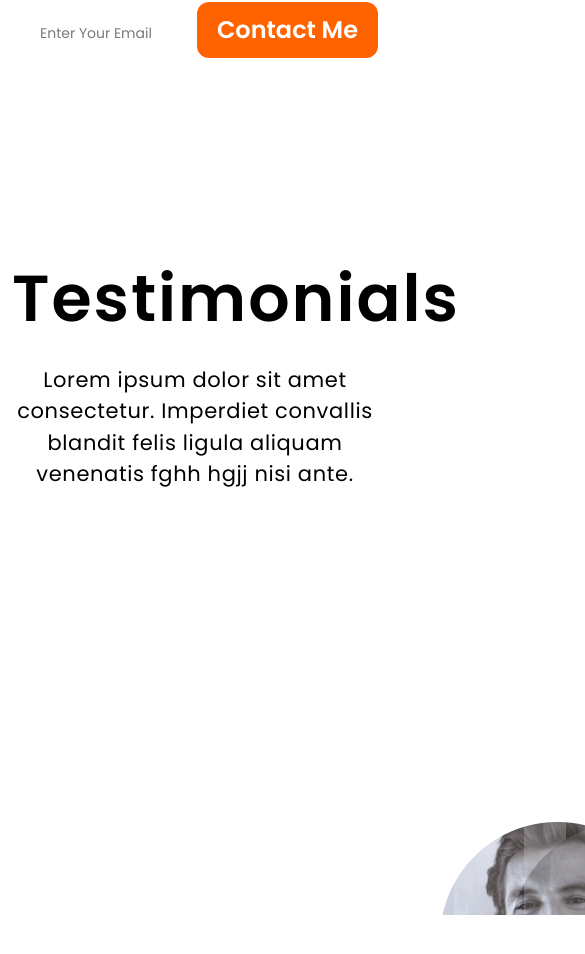
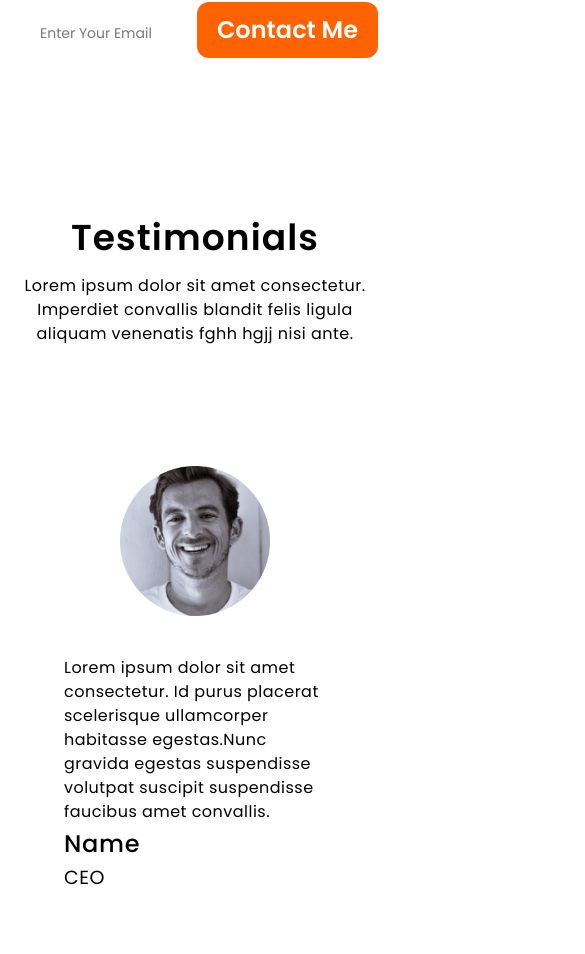
Before and after one commit to blackheart7565/personal-portfolio, a React (Vite) app: page / in a window 390 px wide. Shown: the part 7420-8374 px from the top of the page, 585 px wide, since content can reach past the window. Built offline with nearby package versions, Linux system fonts and the light colour scheme.

Commit message:
feat: add responsiveness to Testimonials section

```diff
--- a/src/components/Home/Testimonials.tsx
+++ b/src/components/Home/Testimonials.tsx
@@ -9,23 +9,23 @@ interface ITestimonialsProps { }
 
 export const Testimonials: FC<ITestimonialsProps> = (): JSX.Element => {
 	return (
-		<section className="xlm:min-h-screen xl:h-screen relative">
-			<div className="flex flex-col items-center justify-center h-full py-28">
+		<section className="xlm:min-h-screen relative">
+			<div className="flex flex-col items-center justify-center h-full py-20">
 				<div className="container">
-					<h1 className="text-[65px] font-semibold tracking-[0.03em] dark:text-white text-black text-center">
+					<h1 className="text-4xl xl:text-[65px] font-semibold tracking-[0.03em] dark:text-white text-black text-center">
 						Testimonials
 					</h1>
-					<p className="text-[21px] tracking-[0.03em] dark:text-white text-black text-center max-w-4xl mx-auto mt-4">
+					<p className="text-base xl:text-[21px] tracking-[0.03em] dark:text-white text-black text-center max-w-4xl mx-auto mt-4">
 						Lorem ipsum dolor sit amet consectetur. Imperdiet convallis blandit felis ligula aliquam venenatis fghh hgjj nisi ante.
 					</p>
 				</div>
 				<Swiper
 					spaceBetween={70}
 					slidesPerView={1}
-					className="w-full h-max px-96 mt-20 testimonialsSwiper"
+					className="w-full h-max px-2 lg:px-40 xl:px-60 2xl:px-96 mt-20 testimonialsSwiper"
 				>
 					<SwiperSlide
-						className="max-h-[345px]"
+						className="xl:max-h-[345px]"
 					>
 						<TestimonialsCard
 							img={"/testimonials-img1.png"}
--- a/src/components/Home/TestimonialsCard.tsx
+++ b/src/components/Home/TestimonialsCard.tsx
@@ -14,16 +14,16 @@ export const TestimonialsCard: FC<ITestimonialsCardProps> = ({
 	ceo,
 }): JSX.Element => {
 	return (
-		<div className="flex items-center bg-white px-14 py-10 gap-10 w-full h-full rounded-xl cursor-pointer">
-			<div className="w-[235px] h-[235px] shrink-0">
+		<div className="flex flex-col sm:flex-row items-center bg-white px-14 py-10 gap-10 w-full h-full rounded-xl cursor-pointer">
+			<div className="w-[150px] h-[150px] lg:w-[235px] lg:h-[235px] shrink-0">
 				<img
 					src={img}
 					alt="testimonials-img1"
 					className="w-full h-full object-cover object-center"
 				/>
 			</div>
-			<div className="flex flex-col text-black">
-				<p className="text-[21px] tracking-[0.03em] text-balance">{description}</p>
+			<div className="flex flex-col text-black gap-1">
+				<p className="sm:text-lg xl:text-[21px] tracking-[0.03em] text-balance">{description}</p>
 				<span className="text-2xl font-medium tracking-[0.03em] ">{name}</span>
 				<span className="text-[19px] tracking-[0.03em]">{ceo}</span>
 			</div>
```
